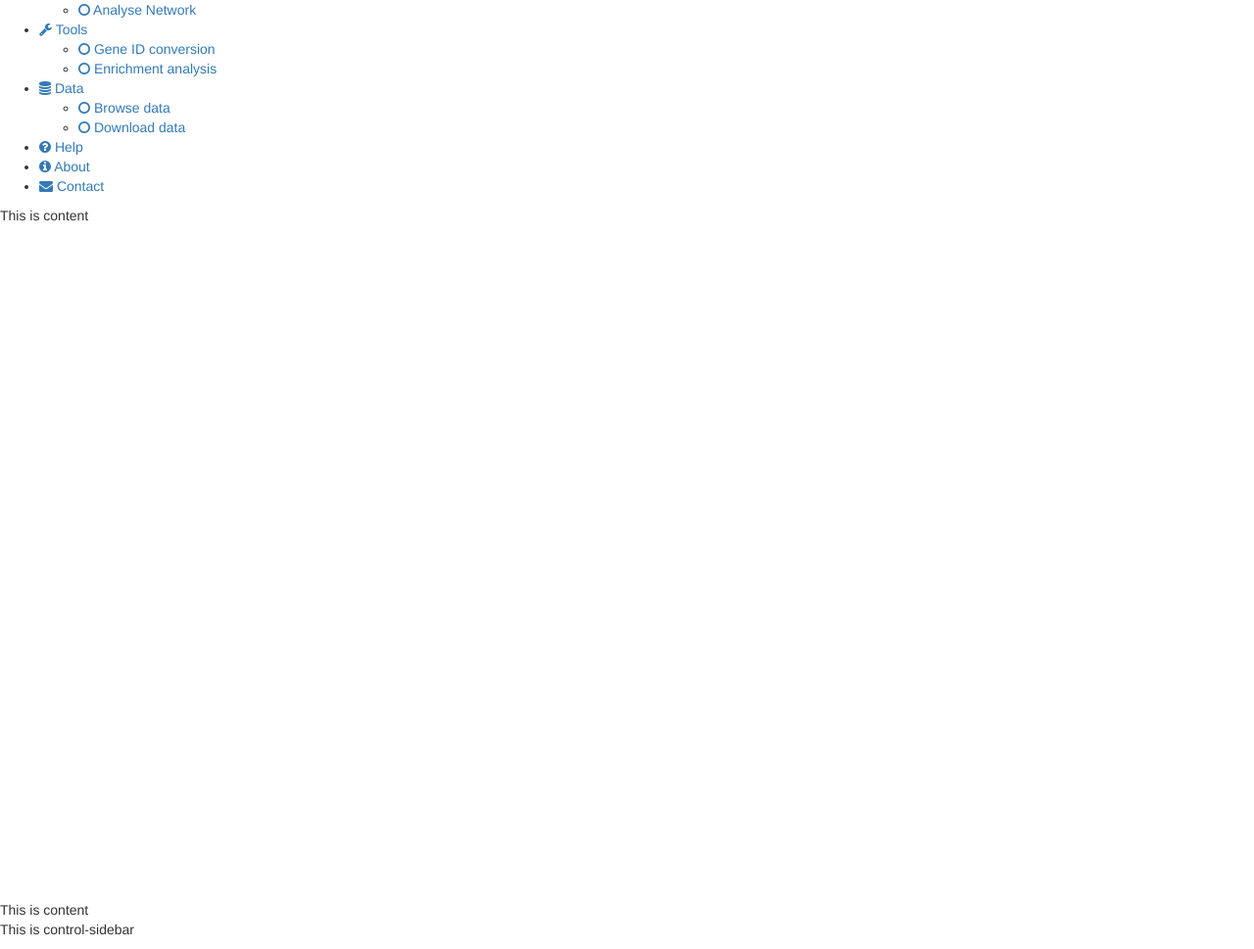
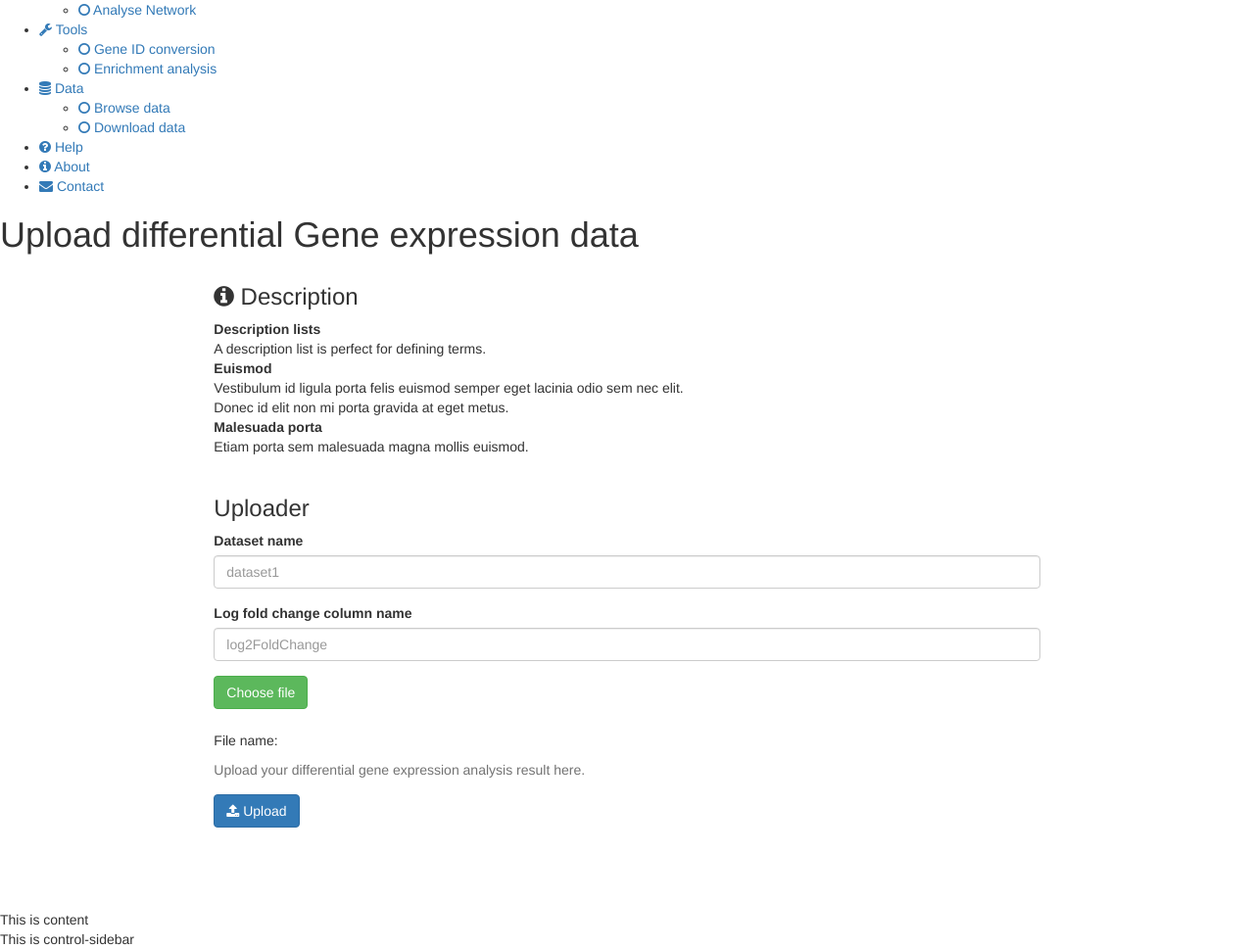
Before and after one commit to barbarian1803/DEGNet, a Django app: page /data_uploader in a window 1280 px wide. Shown: the part 211-1180 px from the top of the page at 98% size. Run offline with Django 3.2, Linux system fonts and the light colour scheme; some libraries are stand-ins or nearby versions.

Commit message:
Uploader interface

```diff
--- a/DEGNet/urls.py
+++ b/DEGNet/urls.py
@@ -14,9 +14,9 @@ Including another URLconf
     2. Add a URL to urlpatterns:  path('blog/', include('blog.urls'))
 """
 from django.contrib import admin
-from django.urls import include,path
+from django.urls import include, path
 
 urlpatterns = [
     path('admin/', admin.site.urls),
-    path('',include('main.urls'))
+    path('', include('main.urls'))
 ]
--- /dev/null
+++ b/main/dir_views/data_uploader.py
@@ -0,0 +1,10 @@
+from django.views import View
+from django.shortcuts import render
+
+import json
+
+class DataUploader(View):
+
+    def get(self, request):
+        context = {"title": "Data uploader", "content": "This is content"}
+        return render(request, 'main/uploader.html', context)
--- a/main/dir_views/index_view.py
+++ b/main/dir_views/index_view.py
@@ -6,5 +6,5 @@ import json
 class Index(View):
 
     def get(self, request):
-        context = {"content": "This is content"}
+        context = {"title": "DEGNet Main Page", "content": "This is content"}
         return render(request, 'main/base.html', context)
--- a/main/templates/main/adminlte.html
+++ b/main/templates/main/adminlte.html
@@ -8,6 +8,7 @@
     <title>{% block title %}{{title}}{% endblock%}</title>
     <!-- Tell the browser to be responsive to screen width -->
     <meta content="width=device-width, initial-scale=1, maximum-scale=1, user-scalable=no" name="viewport">
+    <link rel="shortcut icon" href="{% static '' %}{{app}}/icon/favicon.png" type="image/png">
     <!-- Bootstrap 3.3.7 -->
     <link rel="stylesheet" href="{% static '' %}{{app}}/adminlte/bower_components/bootstrap/dist/css/bootstrap.min.css">
     <!-- Font Awesome -->
--- a/main/templates/main/base.html
+++ b/main/templates/main/base.html
@@ -1,6 +1,6 @@
 {% extends "main/adminlte.html" %}
 {% load static %}
-{% with "polls" as app %}
+{% with "main" as app %}
 
 
 {% block main-header %}
@@ -84,16 +84,16 @@
         </a>
     </li>
     <li>
-        <a href="pages/widgets.html">
+        <a href="{% url 'main:index' %}">
             <i class="fa fa-home"></i> <span>Home</span>
         </a>
     </li>
     <li class="treeview">
-        <a href="pages/widgets.html">
+        <a href="#">
             <i class="fa fa-arrow-circle-right"></i> <span>Analysis</span>
         </a>
         <ul class="treeview-menu">
-            <li><a href="pages/charts/chartjs.html"><i class="fa fa-circle-o"></i> Upload data</a></li>
+            <li><a href="{% url 'main:data_uploader' %}"><i class="fa fa-circle-o"></i> Upload data</a></li>
             <li><a href="pages/charts/morris.html"><i class="fa fa-circle-o"></i> View network</a></li>
             <li><a href="pages/charts/flot.html"><i class="fa fa-circle-o"></i> Analyse Network</a></li>
         </ul>
--- /dev/null
+++ b/main/templates/main/uploader.html
@@ -0,0 +1,86 @@
+{% extends "main/base.html" %}
+{% load static %}
+{% with "main" as app %}
+
+{% block content-wrapper %}
+<section class="content-header">
+    <h1>
+        Upload differential Gene expression data
+    </h1>
+</section>
+<section class="content">
+    <div class="row">
+        <div class="col-md-8 col-md-offset-2">
+          <div class="box box-solid">
+            <div class="box-header with-border">
+                <h3 class="box-title"><i class="fa fa-info-circle"></i> Description</h3>
+            </div>
+            <!-- /.box-header -->
+            <div class="box-body">
+              <dl>
+                <dt>Description lists</dt>
+                <dd>A description list is perfect for defining terms.</dd>
+                <dt>Euismod</dt>
+                <dd>Vestibulum id ligula porta felis euismod semper eget lacinia odio sem nec elit.</dd>
+                <dd>Donec id elit non mi porta gravida at eget metus.</dd>
+                <dt>Malesuada porta</dt>
+                <dd>Etiam porta sem malesuada magna mollis euismod.</dd>
+              </dl>
+            </div>
+            <!-- /.box-body -->
+          </div>
+          <!-- /.box -->
+        </div>
+    </div>
+    <div class="row">
+        <!-- left column -->
+        <div class="col-md-8 col-md-offset-2">
+            <!-- Form Element sizes -->
+            <div class="box box-success">
+                <div class="box-body">
+                    <form role="form">
+                        <div class="box-header with-border">
+                          <h3 class="box-title">Uploader</h3>
+                        </div>
+                        <div class="box-body">
+                            <div class="form-group">
+                                <label>Dataset name</label>
+                                <input type="text" class="form-control" placeholder="dataset1">
+                            </div>
+                            <div class="form-group">
+                                <label>Log fold change column name</label>
+                                <input type="text" class="form-control" placeholder="log2FoldChange">
+                            </div>
+                            <div class="form-group">
+                                <button type="button" id="uploadBtn" class="btn btn-success">Choose file</button>
+                                <input type="file" id="fileselector" style="visibility:hidden">
+                                <p class="file-name">File name: <span id="helper"></span></p>
+                                <p class="help-block">Upload your differential gene expression analysis result here.</p>
+                            </div>
+                        </div>
+                        <div class="box-footer">
+                            <button type="submit" class="btn btn-primary"><i class="fa fa-upload "></i> Upload</button>
+                        </div>
+                    </form>
+                </div>
+                <!-- /.box-body -->
+            </div>
+            <!-- /.box -->
+        </div>
+    </div>
+</section>
+{% endblock %}
+
+{% block custom-js %}
+<script>
+    $('#uploadBtn').click(function(e){
+        $('#fileselector').click();
+    });
+    $('#fileselector').change(function(e){
+        $('#helper').html($('#fileselector').val());
+    });
+</script>
+{% endblock %}
+
+
+{% endwith %}
--- a/main/urls.py
+++ b/main/urls.py
@@ -2,8 +2,10 @@ from django.conf.urls import url
 
 from .views import *
 
-app_name = 'polls'
+app_name = 'main'
 
 urlpatterns = [
+    url('network_view', Network.as_view(), name='network_view'),
+    url('data_uploader', DataUploader.as_view(), name='data_uploader'),
     url('', Index.as_view(), name='index'),
 ]
--- a/main/views.py
+++ b/main/views.py
@@ -1 +1,3 @@
 from .dir_views.index_view import *
+from .dir_views.network_view import *
+from .dir_views.data_uploader import *
```
